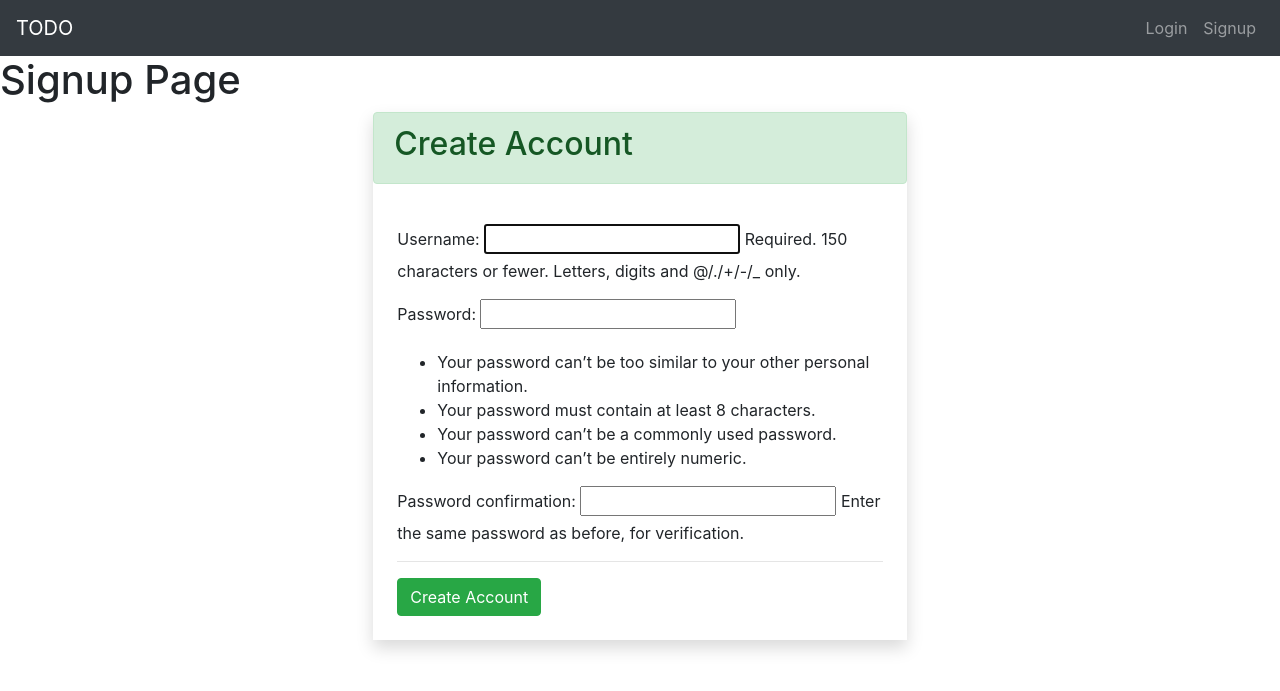
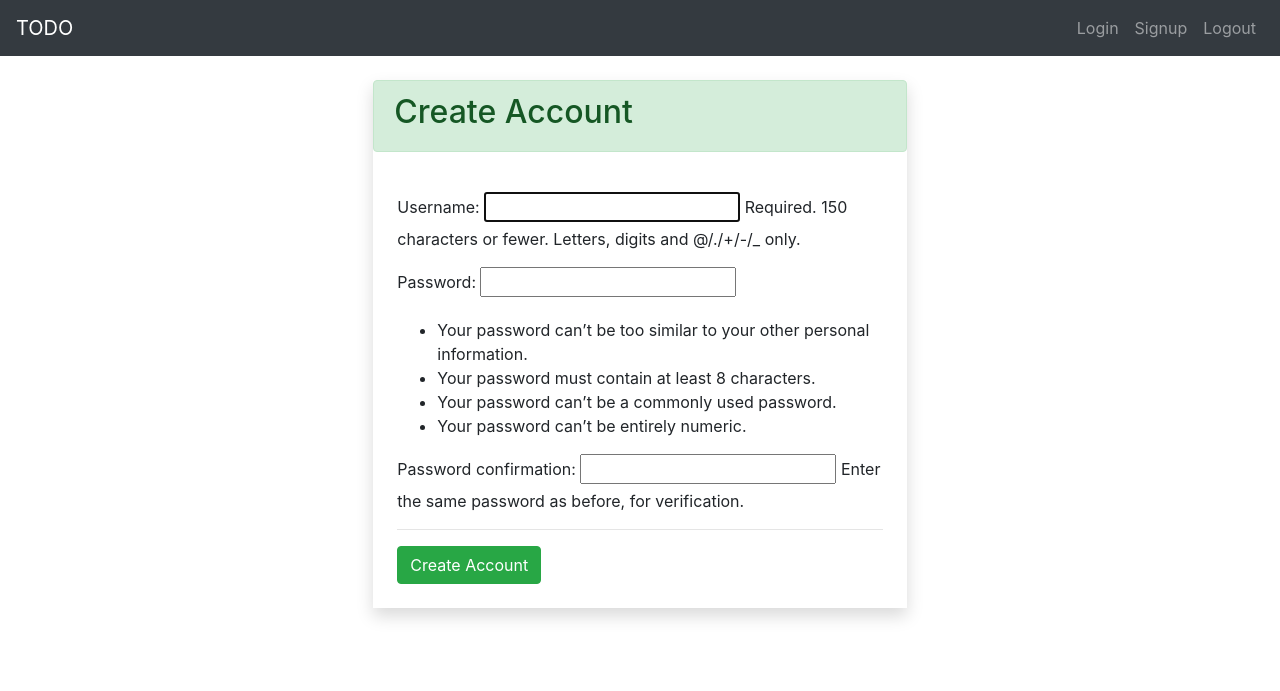
Before and after one commit to feelfreetocodecourse/TODO, a Django app: page /signup/ in a window 1280 px wide. Shown: the top 691 px of the page. Run offline with Django 3.2, Linux system fonts and the light colour scheme.

Commit message:
base.html

```diff
--- /dev/null
+++ b/app/templates/base.html
@@ -0,0 +1,46 @@
+<!doctype html>
+<html lang="en">
+  <head>
+    <!-- Required meta tags -->
+    <meta charset="utf-8">
+    <meta name="viewport" content="width=device-width, initial-scale=1, shrink-to-fit=no">
+    <!-- Bootstrap CSS -->
+    <link rel="stylesheet" href="https://cdn.jsdelivr.net/npm/bootstrap@4.5.3/dist/css/bootstrap.min.css" integrity="sha384-TX8t27EcRE3e/ihU7zmQxVncDAy5uIKz4rEkgIXeMed4M0jlfIDPvg6uqKI2xXr2" crossorigin="anonymous">
+
+    <title>Hello, world!</title>
+  </head>
+  <body>
+<!-- navabar start -->
+<nav class="navbar navbar-expand-lg  navbar-dark bg-dark">
+    <a class="navbar-brand" href="/">TODO</a>
+    <button class="navbar-toggler" type="button" data-toggle="collapse" data-target="#navbarNav" aria-controls="navbarNav" aria-expanded="false" aria-label="Toggle navigation">
+      <span class="navbar-toggler-icon"></span>
+    </button>
+    <div class="collapse navbar-collapse" id="navbarNav">
+      <ul class="navbar-nav ml-auto">
+
+        <li class="nav-item">
+          <a class="nav-link" href="/login">Login</a>
+        </li>
+        <li class="nav-item">
+          <a class="nav-link" href="/signup">Signup</a>
+        </li>
+        <li class="nav-item">
+          <a class="nav-link" href="/logout">Logout</a>
+        </li>
+
+      </ul>
+    </div>
+  </nav>
+<!-- changing coontent -->
+  <div>
+      {% block content %}
+
+      {% endblock %}
+  </div>
+  <!-- end -->
+
+  <script src="https://code.jquery.com/jquery-3.5.1.slim.min.js" integrity="sha384-DfXdz2htPH0lsSSs5nCTpuj/zy4C+OGpamoFVy38MVBnE+IbbVYUew+OrCXaRkfj" crossorigin="anonymous"></script>
+  <script src="https://cdn.jsdelivr.net/npm/bootstrap@4.5.3/dist/js/bootstrap.bundle.min.js" integrity="sha384-ho+j7jyWK8fNQe+A12Hb8AhRq26LrZ/JpcUGGOn+Y7RsweNrtN/tE3MoK7ZeZDyx" crossorigin="anonymous"></script>
+</body>
+</html>
--- a/app/templates/signup.html
+++ b/app/templates/signup.html
@@ -1,35 +1,8 @@
-<!doctype html>
-<html lang="en">
-  <head>
-    <!-- Required meta tags -->
-    <meta charset="utf-8">
-    <meta name="viewport" content="width=device-width, initial-scale=1, shrink-to-fit=no">
-    <!-- Bootstrap CSS -->
-    <link rel="stylesheet" href="https://cdn.jsdelivr.net/npm/bootstrap@4.5.3/dist/css/bootstrap.min.css" integrity="sha384-TX8t27EcRE3e/ihU7zmQxVncDAy5uIKz4rEkgIXeMed4M0jlfIDPvg6uqKI2xXr2" crossorigin="anonymous">
 
-    <title>Hello, world!</title>
-  </head>
-  <body>
-<!-- navabar start -->
-    <nav class="navbar navbar-expand-lg  navbar-dark bg-dark">
-        <a class="navbar-brand" href="/">TODO</a>
-        <button class="navbar-toggler" type="button" data-toggle="collapse" data-target="#navbarNav" aria-controls="navbarNav" aria-expanded="false" aria-label="Toggle navigation">
-          <span class="navbar-toggler-icon"></span>
-        </button>
-        <div class="collapse navbar-collapse" id="navbarNav">
-          <ul class="navbar-nav ml-auto">
 
-            <li class="nav-item">
-              <a class="nav-link" href="/login">Login</a>
-            </li>
-            <li class="nav-item">
-              <a class="nav-link" href="/signup">Signup</a>
-            </li>
-          </ul>
-        </div>
-      </nav>
-    <h1>Signup Page</h1>
-
+   {% extends 'base.html' %}
+{% block content %}
+<div class="containter pt-4">
   <div class="col-lg-5 shadow  mx-auto p-0">
     <div class="alert alert-success">
       <h2>Create Account</h2>
@@ -43,7 +16,6 @@
       </form>
     </div>
   </div>
-    <script src="https://code.jquery.com/jquery-3.5.1.slim.min.js" integrity="sha384-DfXdz2htPH0lsSSs5nCTpuj/zy4C+OGpamoFVy38MVBnE+IbbVYUew+OrCXaRkfj" crossorigin="anonymous"></script>
-    <script src="https://cdn.jsdelivr.net/npm/bootstrap@4.5.3/dist/js/bootstrap.bundle.min.js" integrity="sha384-ho+j7jyWK8fNQe+A12Hb8AhRq26LrZ/JpcUGGOn+Y7RsweNrtN/tE3MoK7ZeZDyx" crossorigin="anonymous"></script>
-  </body>
-</html>
+</div>
+
+{% endblock %}
```
Also changed, not shown: app/templates/index.html (+6 -41 lines), app/templates/login.html (+3 -44 lines). Lines whose indentation alone changed are shown as unchanged.
